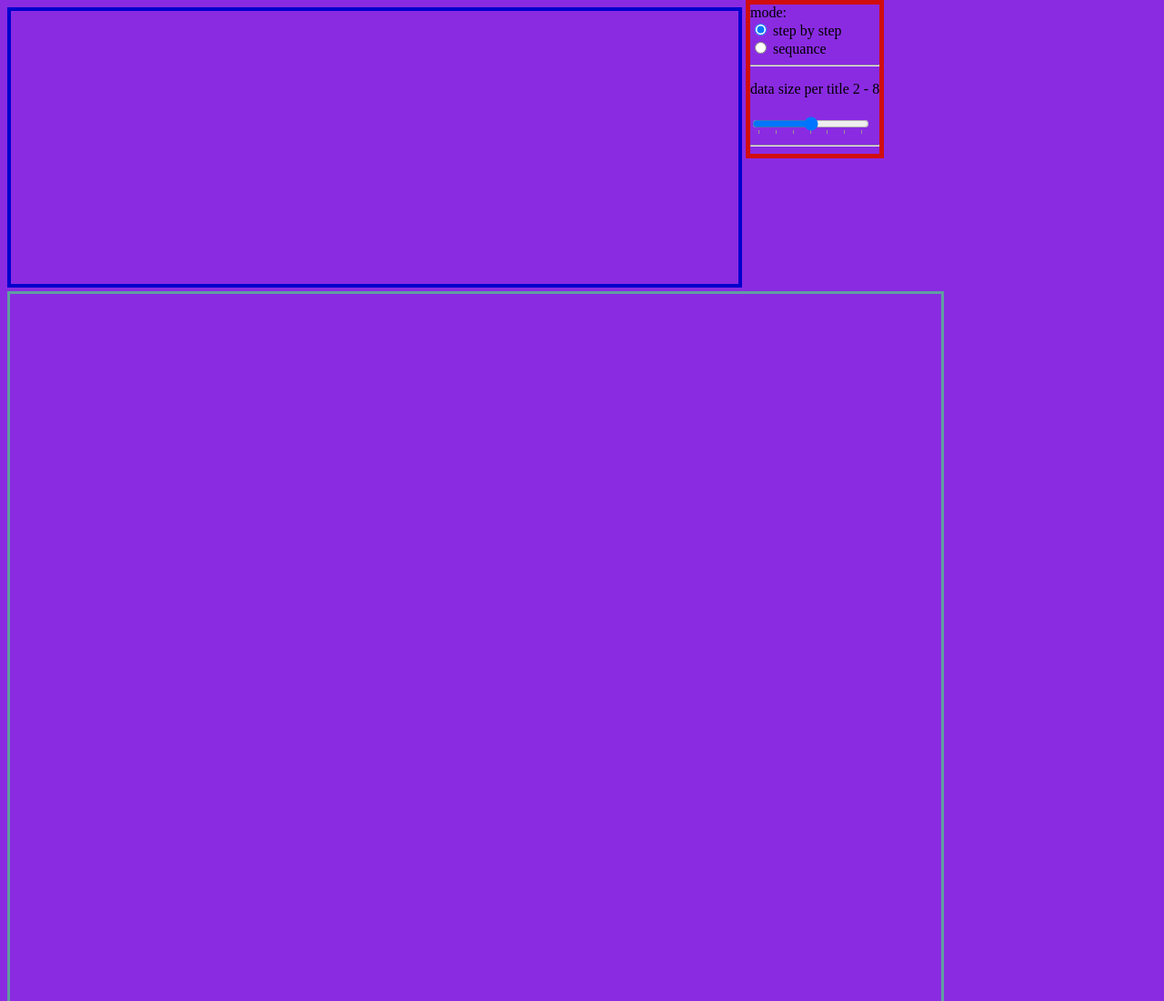
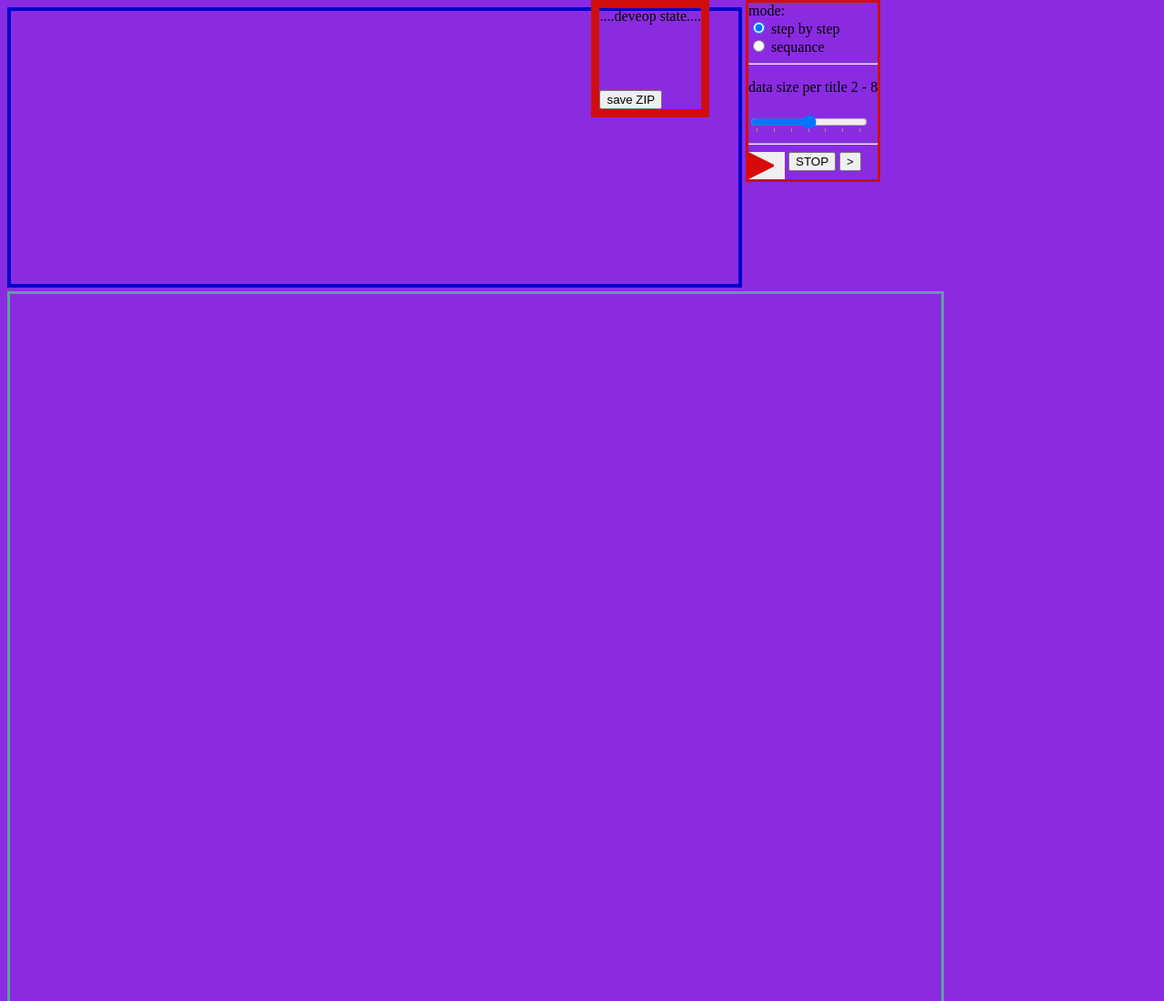
Before and after one commit to vmvvmv/NN-chess-dataset-generator., a plain HTML site: page index.html in a window 1280 px wide. Shown: the top 1100 px of the page at 91% size. Drawn offline with nearby package versions, Linux system fonts and the light colour scheme.

Commit message:
Added hidden canvas for drawing.

```diff
--- a/index.html
+++ b/index.html
@@ -18,7 +18,7 @@
         <canvas id="set_item_change_preview" width="800" height="300"  style="border:4px solid mediumblue;"></canvas>
 
         <div style = "display: inline-block;">
-            <form id = "controll form" style = "position: absolute; top:0; border:5px solid #d10d0d;">
+            <form id = "controll form" style = "position: absolute; top:0; border:3px solid #d10d0d;">
                     mode: <br>
                     <input type="radio" name="createState" value="step" checked> step by step<br>
                     <input type="radio" name="createState" value="sequance"> sequance <br>
@@ -37,6 +37,14 @@
                         <option value="8">
                     </datalist>
                     <hr>
+
+                    <button id = "play" style = "box-sizing: border-box; width: 28px;height: 28px; border-width: 14px 0px 14px 28px; border-color: transparent transparent transparent #d60a0a; " ></button>
+                    <button id = "stop">STOP</button>
+                    <button id = "next">></button>
+            </form>
+            <form id = "status_form" style = "position:absolute; top:0; right:500px; border:9px solid #d10d0d; float:left">
+                    <label id = "status">....deveop state.... </label><br><br><br><br><br>
+                    <button id = "save">save ZIP</button>
             </form>
         </div>
 
@@ -48,6 +56,8 @@
 
     </div>
 
+    <canvas id="hiddenImportCanvas" width="200" height="200" style="visibility:hidden;"></canvas>
+
 </body>
 
 </html>
```
